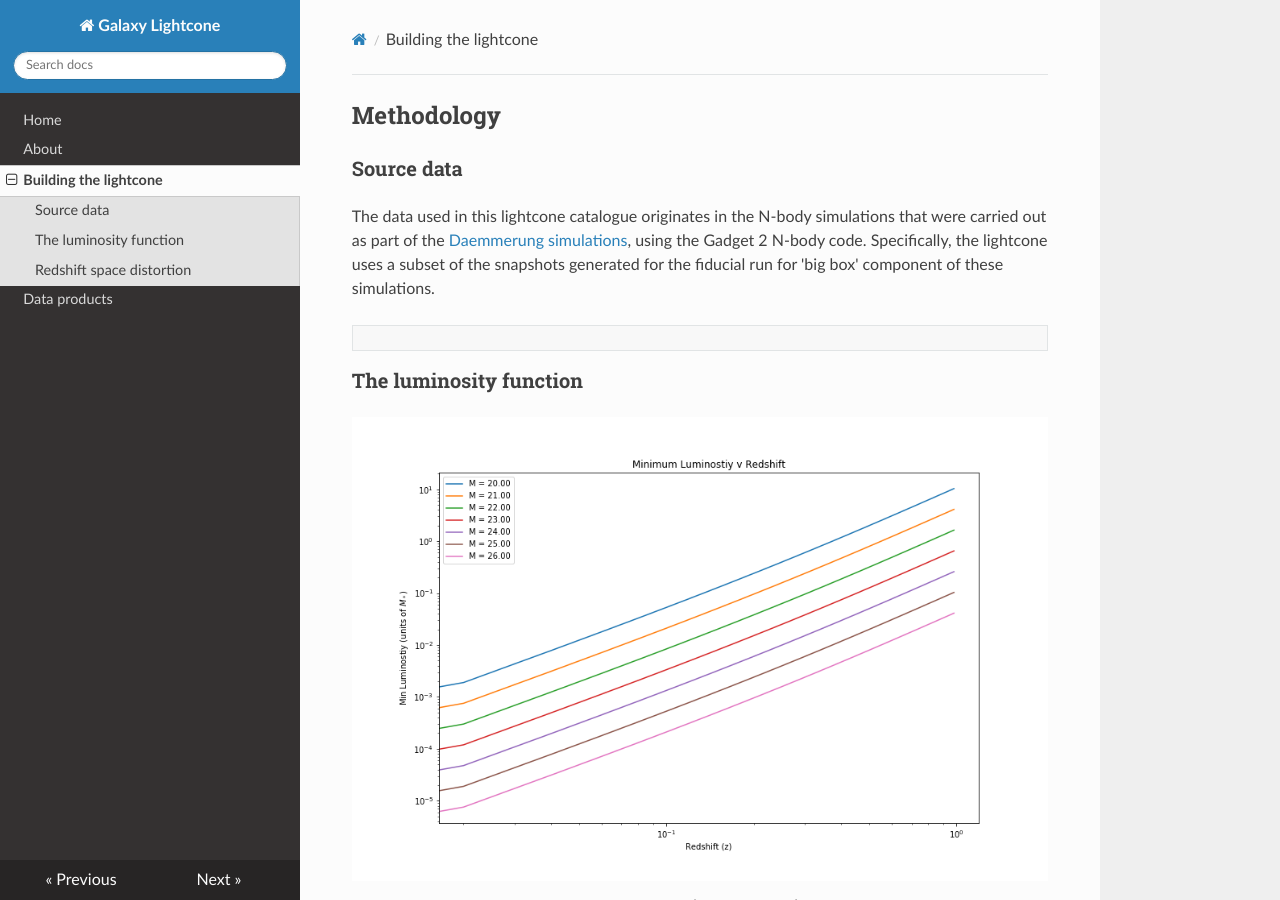
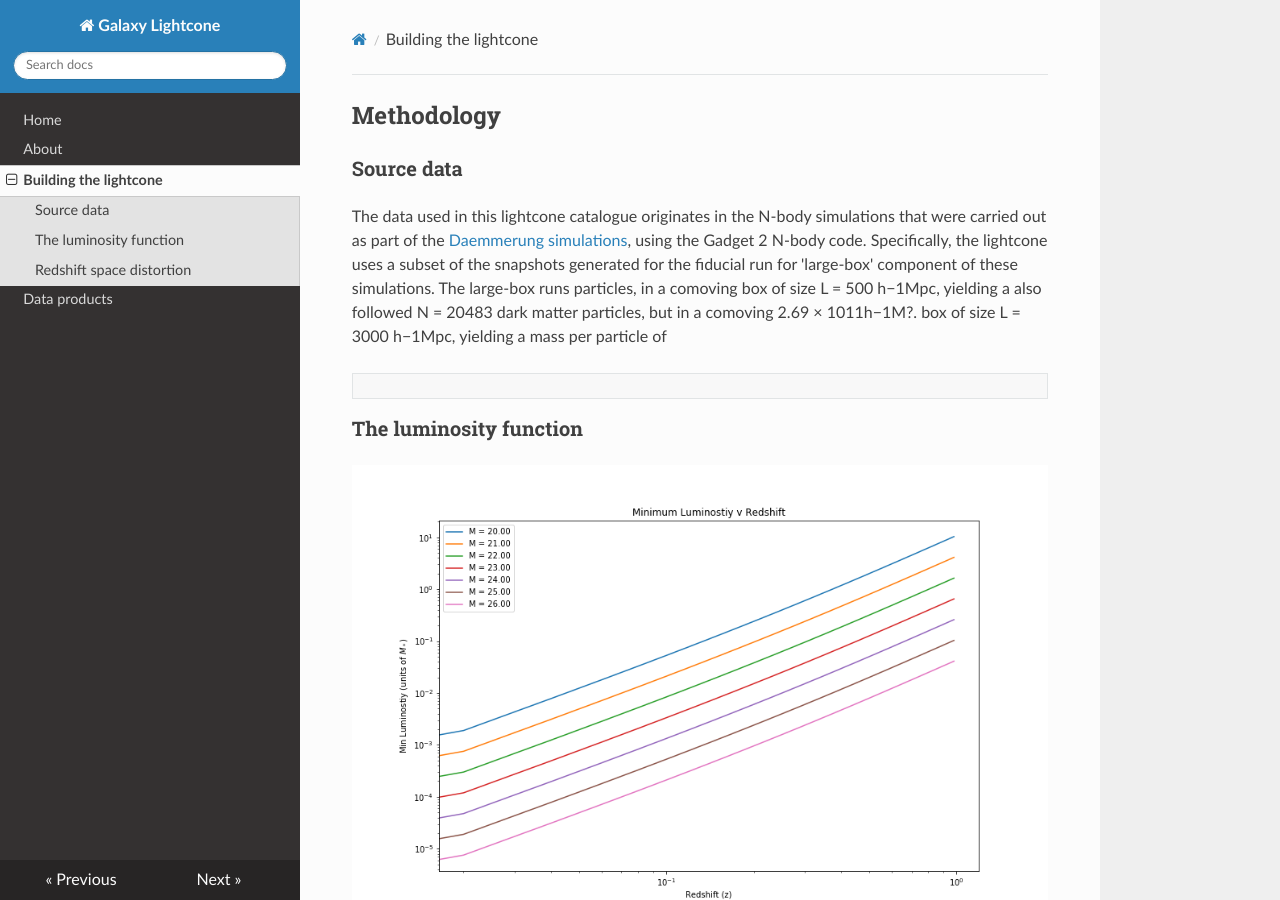
Before and after one commit to rajbooth/Lightcone, an MkDocs documentation site: the page built from docs/building_lightcone.md, in a window 1280 px wide and 900 px high. Built offline with MkDocs 1.6.1, drawn with Linux system fonts in a browser that asks for light colours; nearby versions of some CDN libraries; formulas are drawn with MathJax 3; some of the changed lines change nothing that is shown.

Commit message:
docs/building_lightcone.md updated from https://stackedit.io/

````diff
--- a/docs/building_lightcone.md
+++ b/docs/building_lightcone.md
@@ -1,7 +1,7 @@
 ## Methodology
 
 ### Source data
-The data used in this lightcone catalogue originates in the N-body simulations that were carried out as part of the [Daemmerung simulations](https://doi.org/10.1093/mnras/stz890), using the Gadget 2 N-body code.  Specifically, the lightcone uses a subset of the snapshots generated for the fiducial run for 'big box' component of these simulations.
+The data used in this lightcone catalogue originates in the N-body simulations that were carried out as part of the [Daemmerung simulations](https://doi.org/10.1093/mnras/stz890), using the Gadget 2 N-body code.  Specifically, the lightcone uses a subset of the snapshots generated for the fiducial run for 'large-box' component of these simulations. The large-box runs particles, in a comoving box of size L = 500 h−1Mpc, yielding a also followed N = 20483 dark matter particles, but in a comoving 2.69 × 1011h−1M?. box of size L = 3000 h−1Mpc, yielding a mass per particle of
 ```
 ```
 ### <a name="luminosity"></a>The luminosity function
@@ -39,6 +39,6 @@
 where $v_\parallel$ is the peculiar velocity of the galaxy in the line-of-sight direction.
 This redshift distortion factor is calculated for every galaxy in the lightcone, based on the radial peculiar velocity of the corresponding particle in the simulation snapshot.
 <!--stackedit_data:
-eyJoaXN0b3J5IjpbNTExODU0Njc3LC01MjE5MjM0OTEsODg1Mz
-E1MTI4LDE3MzAwNTQ1MDksODEwOTIzMDUyXX0=
+eyJoaXN0b3J5IjpbLTk4MzY2MTY0MCwtNTIxOTIzNDkxLDg4NT
+MxNTEyOCwxNzMwMDU0NTA5LDgxMDkyMzA1Ml19
 -->
````
